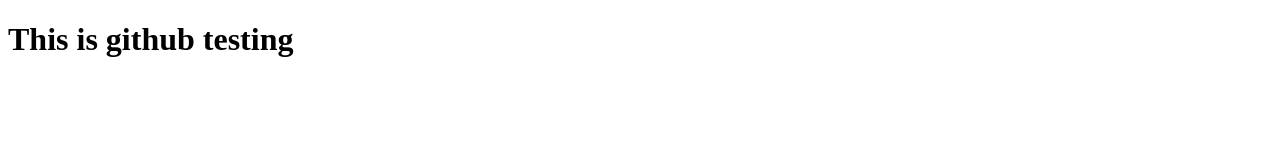
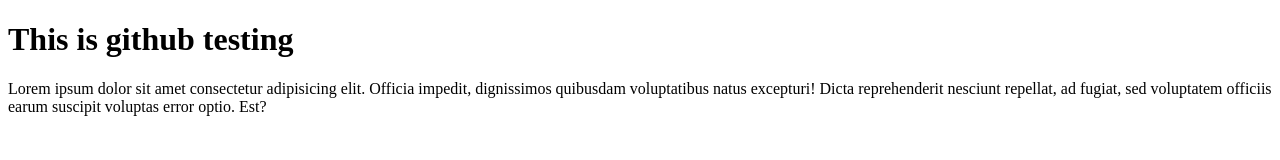
Before and after one commit to sangramsingh79/testapp, a plain HTML site: page index.html in a window 1280 px wide. Drawn offline with Linux system fonts and the light colour scheme.

Commit message:
add para

```diff
--- a/index.html
+++ b/index.html
@@ -7,5 +7,6 @@
 </head>
 <body>
     <h1>This is github testing</h1>
+    <p>Lorem ipsum dolor sit amet consectetur adipisicing elit. Officia impedit, dignissimos quibusdam voluptatibus natus excepturi! Dicta reprehenderit nesciunt repellat, ad fugiat, sed voluptatem officiis earum suscipit voluptas error optio. Est?</p>
 </body>
 </html>
```
